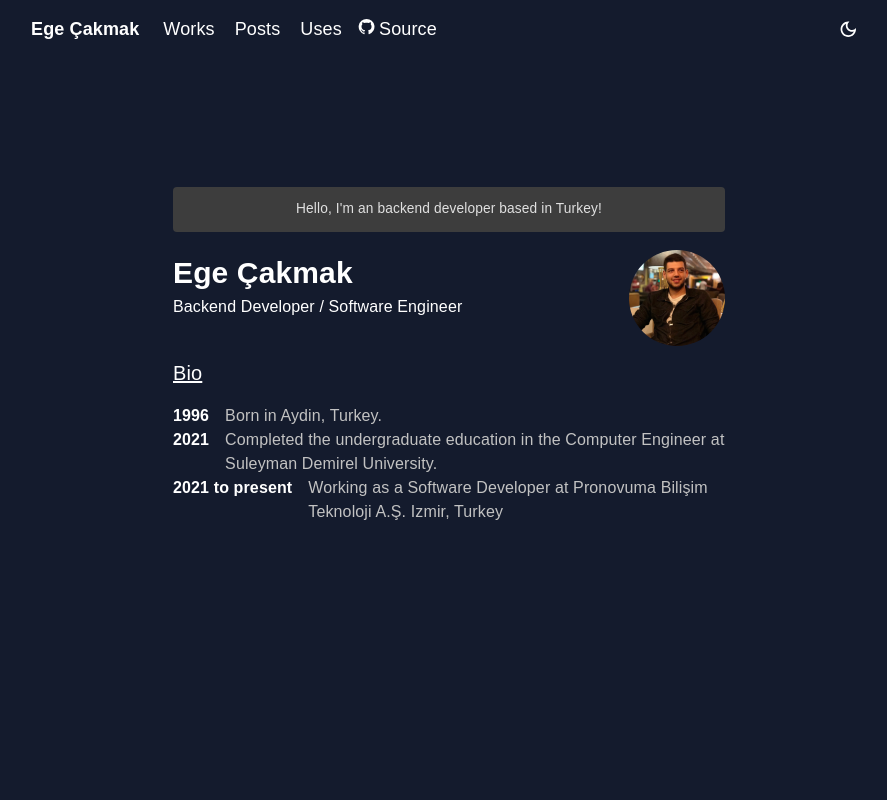
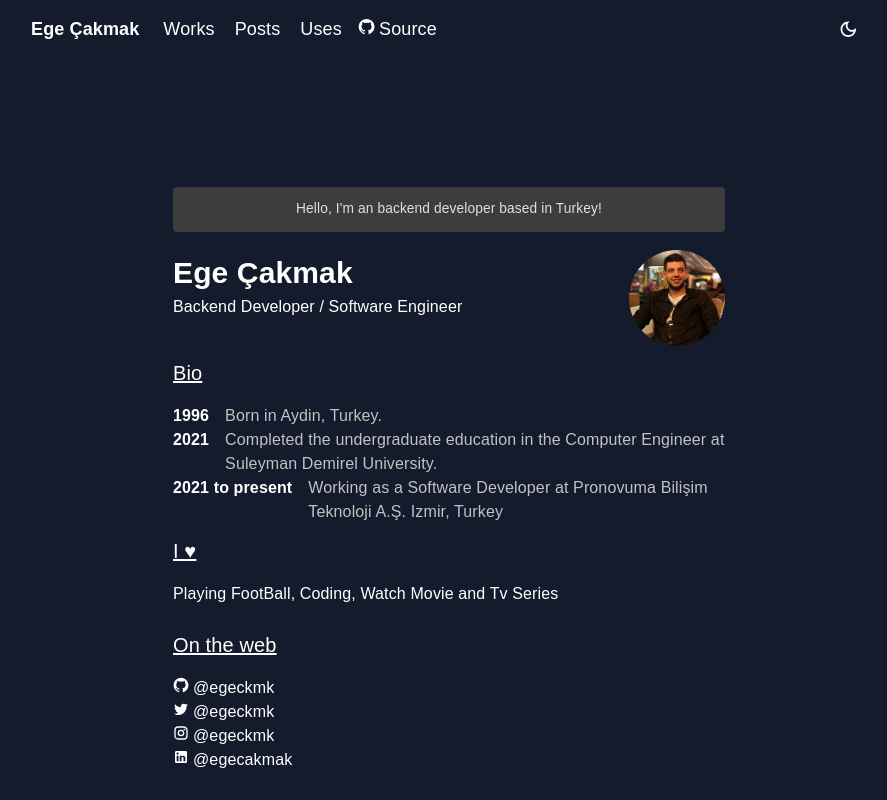
Before and after one commit to egeckmk/egeckmk.com, a React (Create React App) app: page / in a window 1280 px wide. Shown: the whole page, without its empty margins (191-1078 px from the left). Built offline with nearby package versions, Linux system fonts and the light colour scheme.

Commit message:
homepage design completed

```diff
--- a/src/scenes/homepage/index.jsx
+++ b/src/scenes/homepage/index.jsx
@@ -1,8 +1,8 @@
-import { Box, useTheme, Avatar, Container } from '@mui/material'
-import { color } from '@mui/system';
+import { Box, useTheme, Avatar, Container, Link } from '@mui/material'
 import { tokens } from '../../theme';
-import Img from '../../images/avatar.jpg';
-
+import avatar from '../../images/avatar.jpg';
+import React from 'react';
+import { GitHub, Instagram, LinkedIn, Twitter } from '@mui/icons-material'
 
 const Dashboard = () => {
 
@@ -33,7 +33,7 @@ const Dashboard = () => {
         </Box>
         <Avatar
           alt="avatar"
-          src={Img}
+          src={avatar}
           sx={{ width: 96, height: 96 }}
         />
       </Box>
@@ -59,6 +59,78 @@ const Dashboard = () => {
         <Box sx={{ mr: 2, fontWeight: "bold", fontSize: 16, minWidth: "max-content" }} >2021 to present</Box>
         <Box sx={{ fontSize: 16, color: colors.gray[200] }}>Working as a Software Developer at Pronovuma Bilişim Teknoloji A.Ş. Izmir, Turkey</Box>
       </Box>
+      <Box sx={{
+        mb: 3
+      }}>
+        <Box sx={{
+          fontSize: 20,
+          textDecorationLine: "underline",
+          mt: 1.5,
+          mb: 2
+        }}>
+          I ♥
+        </Box>
+        <Box sx={{
+          fontSize: 16,
+        }}>
+          Playing FootBall, Coding, Watch Movie and Tv Series
+        </Box>
+      </Box>
+
+      <Box sx={{ mb: 3 }}>
+        <Box sx={{
+          fontSize: 20,
+          textDecorationLine: "underline",
+          mt: 1.5,
+          mb: 2
+        }}>
+          On the web
+        </Box>
+        <Box display="flex">
+          <Link
+            href="https://github.com/egeckmk/"
+            target="_blank"
+            color="inherit"
+            underline="hover"
+            sx={{ fontSize: 16 }}>
+            <GitHub sx={{ fontSize: 16, mr: 0.5 }} />
+            @egeckmk
+          </Link>
+        </Box>
+        <Box>
+          <Link
+            href="https://twitter.com/egeckmk/"
+            target="_blank"
+            color="inherit"
+            underline="hover"
+            sx={{ fontSize: 16 }}>
+            <Twitter sx={{ fontSize: 16, mr: 0.5 }} />
+            @egeckmk
+          </Link>
+        </Box>
+        <Box>
+          <Link
+            href="https://instagram.com/egeckmk/"
+            target="_blank"
+            color="inherit"
+            underline="hover"
+            sx={{ fontSize: 16 }}>
+            <Instagram sx={{ fontSize: 16, mr: 0.5 }} />
+            @egeckmk
+          </Link>
+        </Box>
+        <Box>
+          <Link
+            href="https://linkedin.com/in/egecakmak/"
+            target="_blank"
+            color="inherit"
+            underline="hover"
+            sx={{ fontSize: 16 }}>
+            <LinkedIn sx={{ fontSize: 16, mr: 0.5 }} />
+            @egecakmak
+          </Link>
+        </Box>
+      </Box>
     </Container >
   );
 }
```
